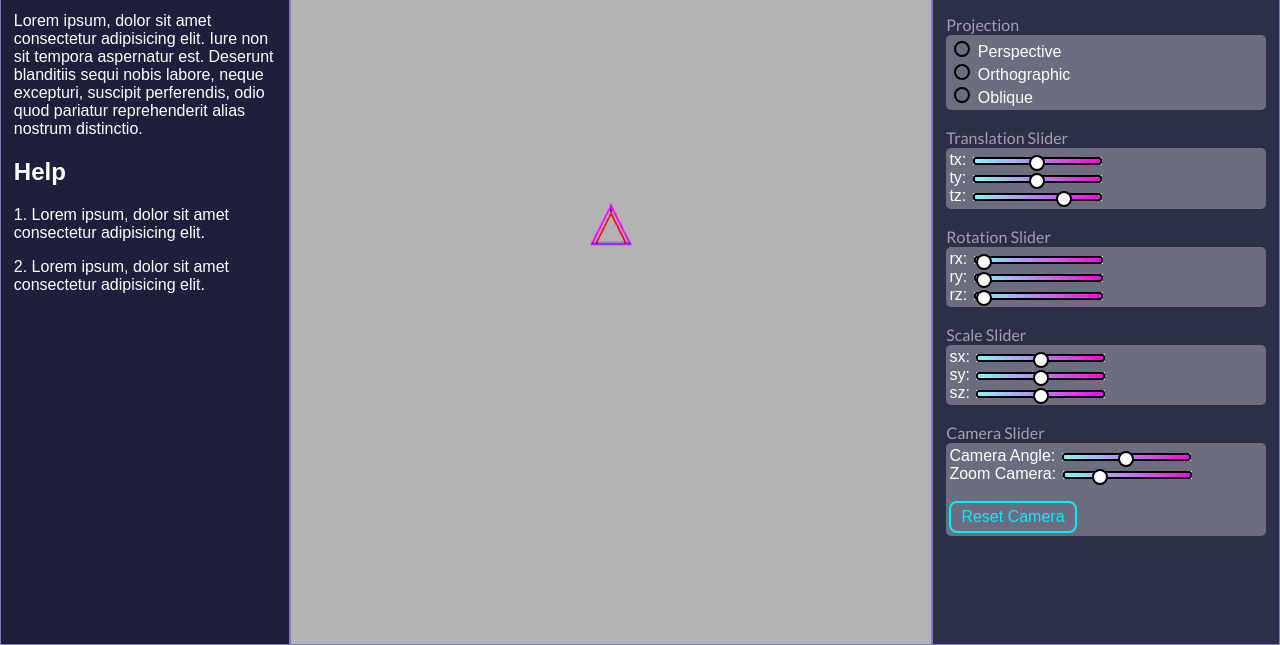
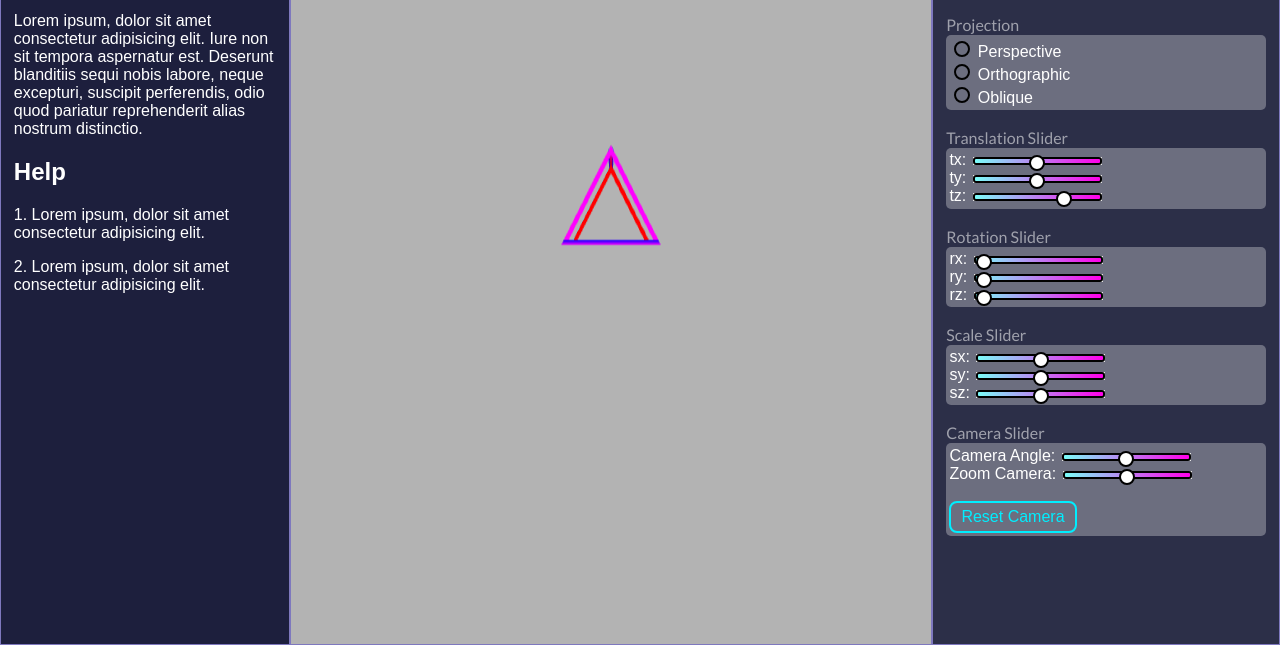
Before and after one commit to SurTan02/IF3260_Tugas2_K02_G17, a plain HTML site: page src/index.html in a window 1280 px wide. Shown: the part 155-800 px from the top of the page. Drawn offline with Linux system fonts and the light colour scheme; a web font is replaced by a local one.

Commit message:
refactor: edit zoom camera initial value

```diff
--- a/src/index.html
+++ b/src/index.html
@@ -103,7 +103,7 @@
                         <label for="yCamera">Camera Angle: </label>
                         <input type="range" min="-360" max="360" step="1" value="0" class="slider" id="yCamera" name="yCamera"><br>
                         <label for="zoomCamera">Zoom Camera: </label>
-                        <input type="range" min="10" max="170" step="10" value="45" class="slider" id="zoomCamera" name="zoomCamera"><br><br>
+                        <input type="range" min="10" max="170" step="10" value="90" class="slider" id="zoomCamera" name="zoomCamera"><br><br>
                         <input type="button" class="resetbutton" id="resetbutton" name="resetbutton" value="Reset Camera" ><br>
                     </div>
 				</div>
--- a/src/js/draw.js
+++ b/src/js/draw.js
@@ -1,135 +1,61 @@
 const jsonObj = {
-  "vertices": [
+	vertices: [
 		0, 2, 0,
 
-    -1.0, 0, 0,
-    -0.9, 0, 0,
-    0, 1.8, 0,
-    1.0, 0, 0,
-    0.9, 0, 0,
+		-1.0, 0, 0, -0.9, 0, 0, 0, 1.8, 0, 1.0, 0, 0, 0.9, 0, 0,
 
-    1.0, 0, 0.1,
-    0, 2, 0.1,
+		1.0, 0, 0.1, 0, 2, 0.1,
 
-    0, 1.8, 0,
-    0, 1.8, 2,
-    0, 2, 2,
+		0, 1.8, 0, 0, 1.8, 2, 0, 2, 2,
 
-    -1.0, 0, 2,
-    -0.9, 0, 2,
-    0, 1.8, 2,
-    1.0, 0, 2,
-    0.9, 0, 2,
+		-1.0, 0, 2, -0.9, 0, 2, 0, 1.8, 2, 1.0, 0, 2, 0.9, 0, 2,
 
-    1.0, 0, 2,
-    0, 2, 2,
+		1.0, 0, 2, 0, 2, 2,
 
-    -1.0, 0, 0.1,
-    0, 2, 0.1,
+		-1.0, 0, 0.1, 0, 2, 0.1,
 
-    -1.0, 0, 2,
-    -1.0, 0, 2,
+		-1.0, 0, 2, -1.0, 0, 2,
 
-    -0.9, 0, 2,
-    0.9, 0, 2,
+		-0.9, 0, 2, 0.9, 0, 2,
 
-    -0.95, 0.1, 0,
-    0.95, 0.1, 0,
-    -0.95, 0.1, 2,
-    0.95, 0.1, 2,
+		-0.95, 0.1, 0, 0.95, 0.1, 0, -0.95, 0.1, 2, 0.95, 0.1, 2,
 
-    -0.05, 1.9, 0,
-    0.05, 1.9, 0,
-    -0.05, 1.9, 2,
-    0.05, 1.9, 2
+		-0.05, 1.9, 0, 0.05, 1.9, 0, -0.05, 1.9, 2, 0.05, 1.9, 2,
 	],
-  "indices":  [
-    1, 2, 3,
-    1, 3, 0,
-    4, 5, 3,
-    4, 3, 0,
+	indices: [
+		1, 2, 3, 1, 3, 0, 4, 5, 3, 4, 3, 0,
 
-    4, 6, 7,
-    4, 7, 0,
+		4, 6, 7, 4, 7, 0,
 
-    14, 16, 17,
-    14, 17, 10,
+		14, 16, 17, 14, 17, 10,
 
-    0, 9, 8,
-    10, 9, 0,
-    0, 29, 31,
-    0, 31, 10,
-    0, 10, 30,
-    0, 30, 28,
+		0, 9, 8, 10, 9, 0, 0, 29, 31, 0, 31, 10, 0, 10, 30, 0, 30, 28,
 
-    11, 12, 13,
-    11, 13, 10,
-    14, 15, 13,
-    14, 13, 10,
+		11, 12, 13, 11, 13, 10, 14, 15, 13, 14, 13, 10,
 
-    0, 1, 18,
-    0, 18, 19,
+		0, 1, 18, 0, 18, 19,
 
-    10, 17 , 20,
-    10, 20 , 21,
+		10, 17, 20, 10, 20, 21,
 
-    1, 22, 2,
-    1, 11, 22,
+		1, 22, 2, 1, 11, 22,
 
-    4, 5, 23,
-    4, 23, 14,
+		4, 5, 23, 4, 23, 14,
 
-    20, 11, 16,
-    11, 14, 16,
+		20, 11, 16, 11, 14, 16,
 
-    1, 18, 4,
-    4, 18, 6,
+		1, 18, 4, 4, 18, 6,
 
-    1, 4, 24,
-    25, 24, 4,
-    4, 14, 25,
-    25, 14, 27,
-    1, 24, 11,
-    11, 24, 26,
-    14, 26, 27,
-    11, 26, 14
+		1, 4, 24, 25, 24, 4, 4, 14, 25, 25, 14, 27, 1, 24, 11, 11, 24, 26, 14, 26,
+		27, 11, 26, 14,
 	],
 
-  "color" : [
-    1, 0, 0,
-    1, 0, 0,
-    1, 0, 0,
-    1, 0, 0,
-    1, 0, 0,
-    1, 0, 0,
-    1, 0, 0,
-    1, 0, 0,
-    1, 0, 1,
-    1, 0, 1,
-    1, 0, 1,
-    1, 0, 1,
-    1, 0, 1,
-    1, 0, 1,
-    1, 0, 1,
-    1, 0, 1,
-    0, 1, 1,
-    0, 1, 1,
-    0, 1, 1,
-    0, 1, 1,
-    0, 1, 1,
-    0, 1, 1,
-    0, 1, 1,
-    0, 1, 1,
-    0, 0, 1,
-    0, 0, 1,
-    0, 0, 1,
-    0, 0, 1,
-    0, 0, 1,
-    0, 0, 1,
-    0, 0, 1,
-    0, 0, 1,
-  ]
-}
+	color: [
+		1, 0, 0, 1, 0, 0, 1, 0, 0, 1, 0, 0, 1, 0, 0, 1, 0, 0, 1, 0, 0, 1, 0, 0, 1,
+		0, 1, 1, 0, 1, 1, 0, 1, 1, 0, 1, 1, 0, 1, 1, 0, 1, 1, 0, 1, 1, 0, 1, 0, 1,
+		1, 0, 1, 1, 0, 1, 1, 0, 1, 1, 0, 1, 1, 0, 1, 1, 0, 1, 1, 0, 1, 1, 0, 0, 1,
+		0, 0, 1, 0, 0, 1, 0, 0, 1, 0, 0, 1, 0, 0, 1, 0, 0, 1, 0, 0, 1,
+	],
+};
 
 main(jsonObj);
 
@@ -176,7 +102,12 @@ function main(jsonObj) {
 	};
 
 	// LOAD OBJECT
-  const model = loadObject(gl, jsonObj.vertices, jsonObj.indices, jsonObj.color);
+	const model = loadObject(
+		gl,
+		jsonObj.vertices,
+		jsonObj.indices,
+		jsonObj.color
+	);
 
 	const { mat4 } = glMatrix;
 	// Draw the scene
@@ -215,7 +146,7 @@ function drawObject(gl, program, model, projectionMatrix) {
 	var modelViewMatrix = m4();
 
 	// SCALING
-  modelViewMatrix = scale(modelViewMatrix, sx,sy,sz)
+	modelViewMatrix = scale(modelViewMatrix, sx, sy, sz);
 	// ROTASI -> TAR GANTI BUATAN KITA
 	mat4.rotateX(projectionMatrix, projectionMatrix, rx);
 	mat4.rotateY(projectionMatrix, projectionMatrix, ry);
@@ -231,14 +162,11 @@ function drawObject(gl, program, model, projectionMatrix) {
 
 		const aVertexColor = gl.getAttribLocation(program, "aVertexColor");
 		gl.bindBuffer(gl.ARRAY_BUFFER, model.color);
-    gl.vertexAttribPointer(aVertexColor, 3, gl.FLOAT, false, 0,0);
+		gl.vertexAttribPointer(aVertexColor, 3, gl.FLOAT, false, 0, 0);
 		gl.enableVertexAttribArray(aVertexColor);
 	}
 
-
-
 	//
-
 
 	const uProjectionMatrix = gl.getUniformLocation(program, "uProjectionMatrix");
 	gl.uniformMatrix4fv(uProjectionMatrix, false, projectionMatrix);
@@ -290,12 +218,12 @@ function loadObject(gl, vertices, indices, color) {
 		gl.STATIC_DRAW
 	);
 
-  if (!color){
-    const temp = []
-    for (var i = 0; i< vertices.length ; i++){
-      temp.push(1, 0.9, 0.1)
+	if (!color) {
+		const temp = [];
+		for (var i = 0; i < vertices.length; i++) {
+			temp.push(1, 0.9, 0.1);
 		}
-    color = temp
+		color = temp;
 	}
 
 	const colorBuffer = gl.createBuffer();
@@ -306,7 +234,7 @@ function loadObject(gl, vertices, indices, color) {
 		position: vertexBuffer,
 		indices: indexBuffer,
 		color: colorBuffer,
-    vlength : vertices.length,
-    ilength : indices.length,
+		vlength: vertices.length,
+		ilength: indices.length,
 	};
 }
--- a/src/js/script.js
+++ b/src/js/script.js
@@ -13,7 +13,7 @@ var rz = 0;
 var sx = 1;
 var sy = 1;
 var sz = 1;
-var zc = 45;
+var zc = 90;
 
 slider_sx.value = sx;
 slider_sy.value = sy;
```
Lines whose indentation alone changed are shown as unchanged.
